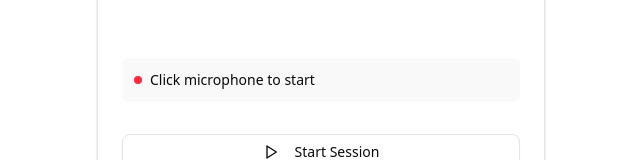
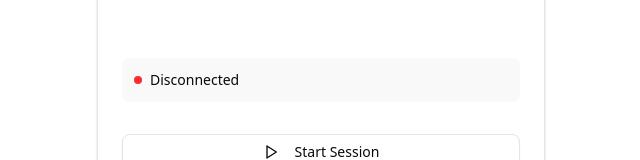
Before and after one commit to sahil-idk/Ultravox-audio-chat, a Next.js app: page / in a window 1280 px wide. Shown: the part 503-663 px from the top of the page, without its empty margins (319-959 px from the left). Built offline with nearby package versions, Linux system fonts and the light colour scheme.

Commit message:
disconnected

```diff
--- a/src/app/page.tsx
+++ b/src/app/page.tsx
@@ -703,7 +703,7 @@ Initial greeting: ${customPrompt}`,
       return (
         <div className="flex items-center">
           <div className="w-2 h-2 bg-red-500 rounded-full mr-2"></div>
-          Click microphone to start
+          Disconnected
         </div>
       );
     }
```
